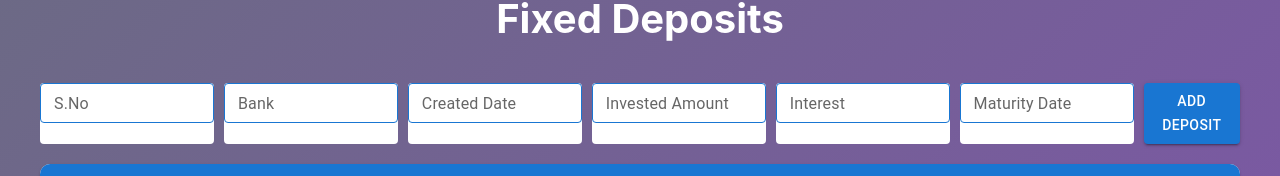
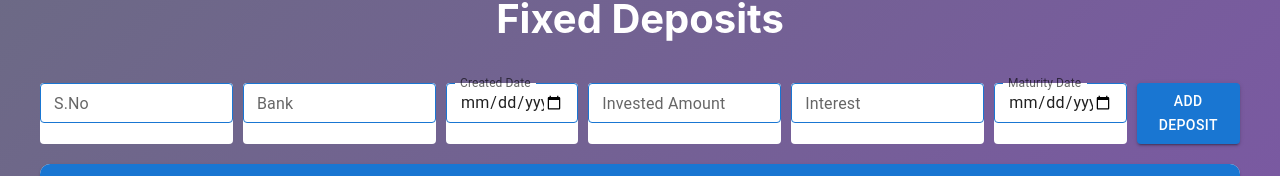
Before and after one commit to venkattj/dashboard, a React (Create React App) app in the folder dashboard-app/: page /banking/fixed-deposits in a window 1280 px wide. Shown: the part 133-309 px from the top of the page. Built offline with nearby package versions, Linux system fonts and the light colour scheme; no server answers.

Commit message:
fixed deposit commit

```diff
--- a/dashboard-app/src/BankComponent/FixedDeposits.js
+++ b/dashboard-app/src/BankComponent/FixedDeposits.js
@@ -173,10 +173,10 @@ const FixedDeposit = () => {
       <AddForm>
         <StyledTextField label="S.No" variant="outlined" size="small" name="sno" value={newRow.sno} onChange={(e) => handleInputChange(e, setNewRow, newRow)} />
         <StyledTextField label="Bank" variant="outlined" size="small" name="bank" value={newRow.bank} onChange={(e) => handleInputChange(e, setNewRow, newRow)} />
-        <StyledTextField label="Created Date" variant="outlined" size="small" name="createdDate" value={newRow.createdDate} onChange={(e) => handleInputChange(e, setNewRow, newRow)} />
+        <StyledTextField label="Created Date" variant="outlined" size="small" name="createdDate" type="date" value={newRow.createdDate} onChange={(e) => handleInputChange(e, setNewRow, newRow)} InputLabelProps={{ shrink: true }} style={{ width: 'auto' }} />
         <StyledTextField label="Invested Amount" variant="outlined" size="small" name="invested" value={newRow.invested} onChange={(e) => handleInputChange(e, setNewRow, newRow)} />
         <StyledTextField label="Interest" variant="outlined" size="small" name="interest" value={newRow.interest} onChange={(e) => handleInputChange(e, setNewRow, newRow)} />
-        <StyledTextField label="Maturity Date" variant="outlined" size="small" name="maturityDate" value={newRow.maturityDate} onChange={(e) => handleInputChange(e, setNewRow, newRow)} />
+        <StyledTextField label="Maturity Date" variant="outlined" size="small" type="date" name="maturityDate" value={newRow.maturityDate} onChange={(e) => handleInputChange(e, setNewRow, newRow)} InputLabelProps={{ shrink: true }} style={{ width: 'auto' }}/>
         <Button variant="contained" color="primary" onClick={handleAddDeposit}>Add Deposit</Button>
       </AddForm>
 
```
